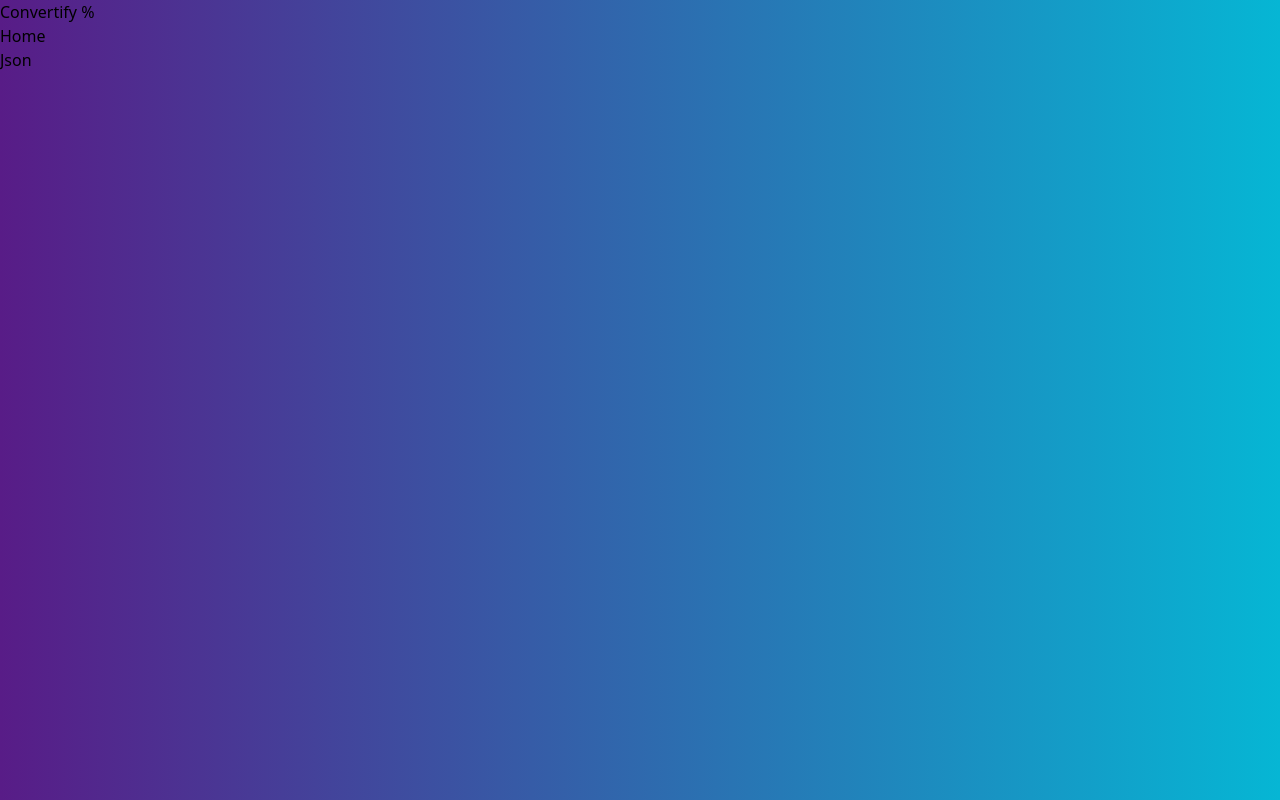
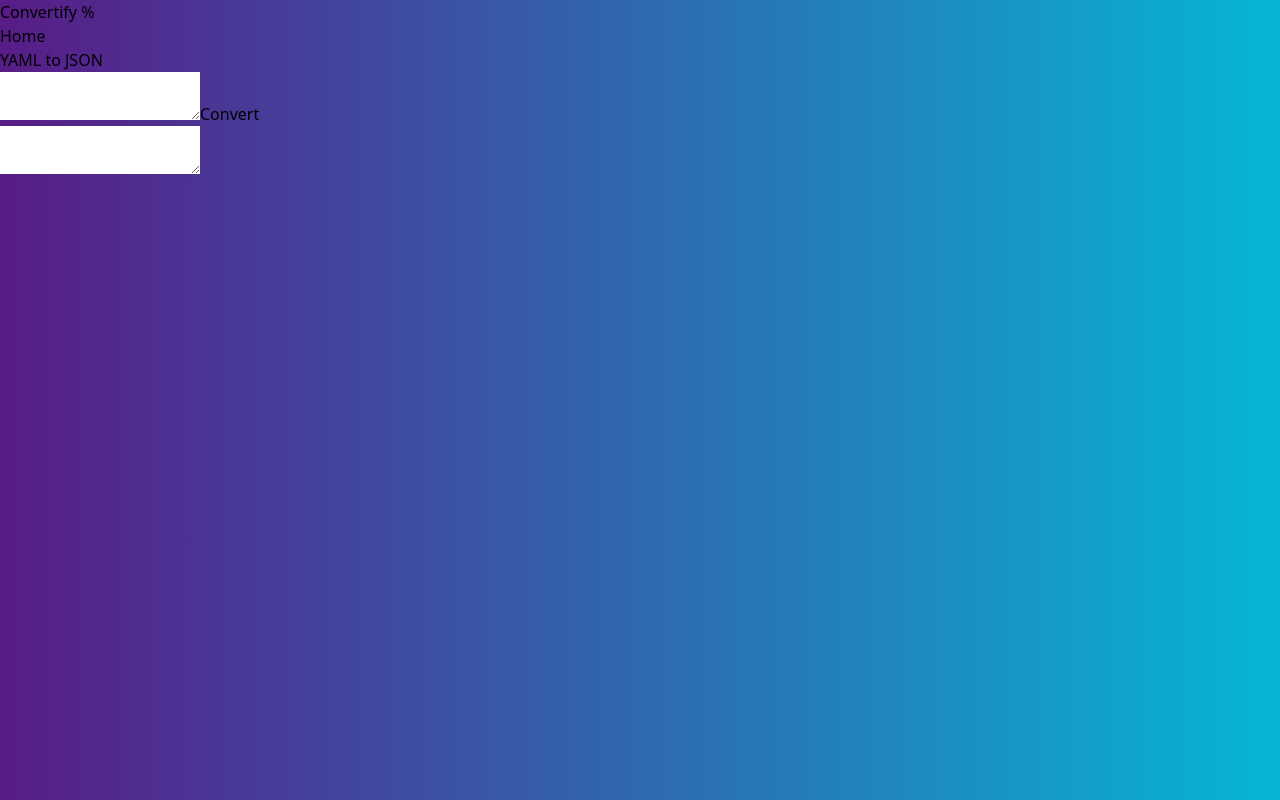
Before and after one commit to madhurajituri/Converters-Calculators, a React (Vite) app: page /Home/Json in a window 1280 px wide. Built offline with nearby package versions, Linux system fonts and the light colour scheme.

Commit message:
yaml to json done

```diff
--- a/package.json
+++ b/package.json
@@ -32,7 +32,8 @@
     "safe-buffer": "^5.2.1",
     "sha.js": "^2.4.11",
     "sha1": "^1.1.1",
-    "sha224": "^1.0.0"
+    "sha224": "^1.0.0",
+    "yaml-to-json": "^0.3.0"
   },
   "devDependencies": {
     "@types/react": "^18.2.56",
--- a/src/Json.jsx
+++ b/src/Json.jsx
@@ -1,6 +1,30 @@
-function Json(){
-    return(
-        <p>Json</p>
+import { React, useState } from "react";
+import YAML from 'js-yaml';
+
+function Json() {
+
+    const [json, setjson] = useState("");
+    const [yaml, setyaml] = useState("");
+
+    function convert() {
+        const yamlObject = YAML.load(yaml);
+        const x = JSON.stringify(yamlObject, null, 2);
+        setjson(x);
+    }
+
+    return (
+        <div>
+            <div className="heading">YAML to JSON</div>
+            <div className="m-10 gap-5 justify-center flex">
+                <div className="items-center gap-2 flex flex-col">
+                    <textarea className="codearea w-[700px]" value={yaml} onChange={e => setyaml(e.target.value)}></textarea>
+                    <button className="convertbtn w-40" onClick={convert}>Convert</button>
+                </div>
+                <div>
+                    <textarea className="codearea w-[700px]" value={json} readOnly></textarea>
+                </div>
+            </div>
+        </div>
     )
 }
 
```
Also changed, not shown: 1 other file (tests, documents, lock files or other folders).
